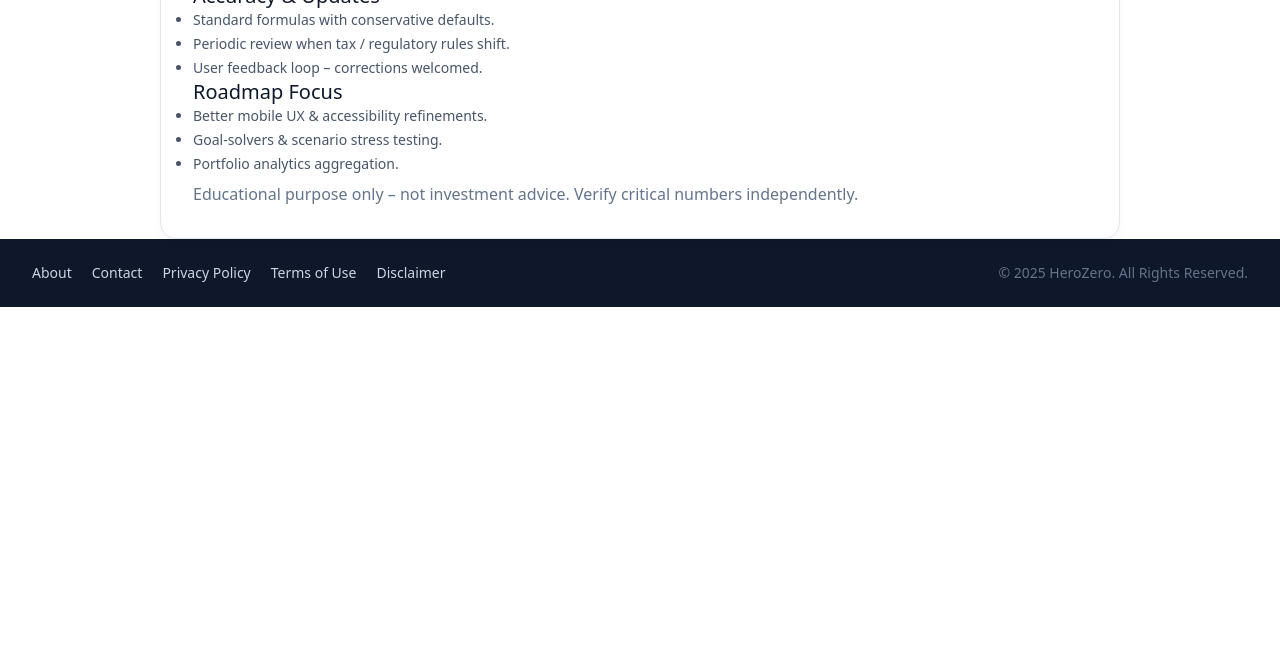
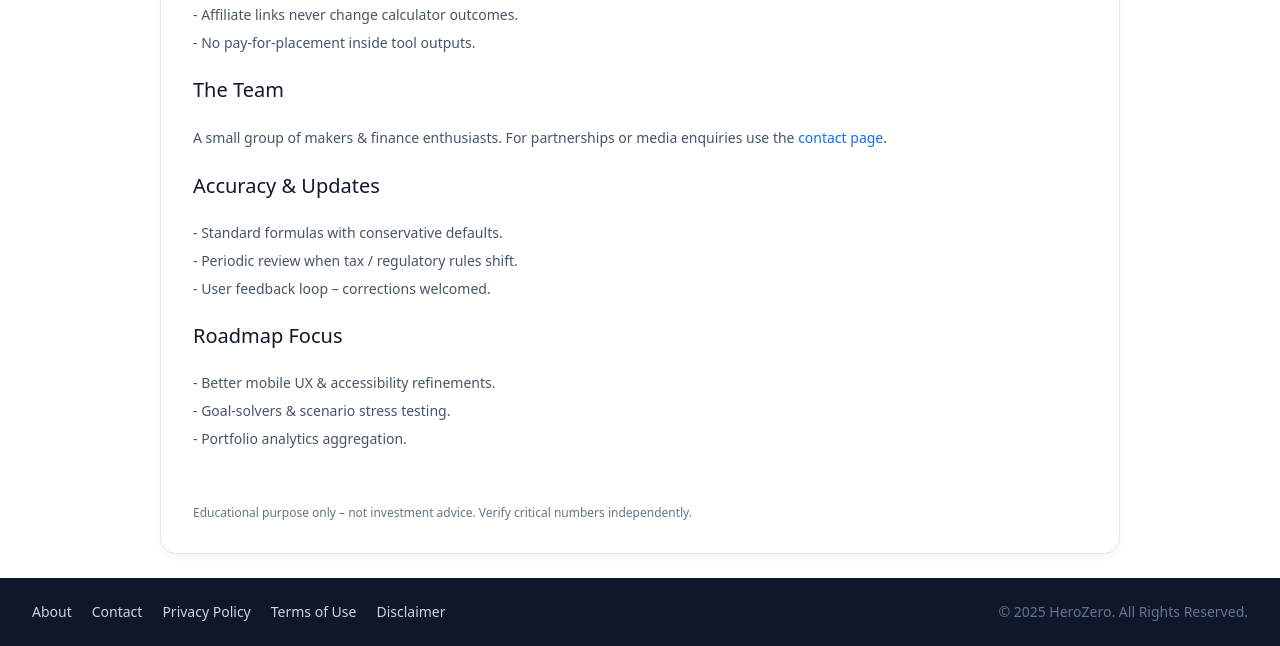
Before and after one commit to amistry3/herozero, a website: page pages/about.html in a window 1280 px wide. Shown: the part 618-1264 px from the top of the page. Before the commit the page ends 925 px from the top, so only its background shows below. Drawn offline with Linux system fonts and the light colour scheme.

Commit message:
Enhance About page content with improved clarity and structure

```diff
--- a/pages/about.html
+++ b/pages/about.html
@@ -55,34 +55,47 @@
         <section class="card-tw p-8 space-y-7">
           <div class="space-y-4 text-sm leading-relaxed">
             <p class="text-slate-600 dark:text-slate-400">We build simple, reliable calculators and guides so you can make better everyday financial decisions – from affordability checks to investment planning.</p>
+            <br/>
             <h2 class="text-xl font-bold text-slate-900 dark:text-slate-100">Mission</h2>
+            <br/>
             <p class="text-slate-600 dark:text-slate-400">Make useful financial tools accessible to everyone. We prioritise clarity, speed and realistic assumptions so outputs feel trustworthy and actionable.</p>
+            <br/>
             <h2 class="text-xl font-bold text-slate-900 dark:text-slate-100">Trust & Transparency</h2>
+            <br/>
             <p class="text-slate-600 dark:text-slate-400">The site is free. Revenue comes from display ads, limited affiliate links and occasional clearly labelled sponsorships. We never sell ranking or push unsuitable products.</p>
-            <ul class="list-disc pl-6 space-y-1 text-slate-600 dark:text-slate-400 text-sm">
-              <li>Sponsored content (if any) is marked.</li>
-              <li>Affiliate links never change calculator outcomes.</li>
-              <li>No pay‑for‑placement inside tool outputs.</li>
+            <br/>
+            <ul class="pl-6 space-y-2 text-slate-600 dark:text-slate-400 text-sm">
+              <li>- Sponsored content (if any) is marked.</li>
+              <li>- Affiliate links never change calculator outcomes.</li>
+              <li>- No pay‑for‑placement inside tool outputs.</li>
             </ul>
+            <br/>
             <h2 class="text-xl font-bold text-slate-900 dark:text-slate-100">The Team</h2>
+            <br/>
             <p class="text-slate-600 dark:text-slate-400">A small group of makers & finance enthusiasts. For partnerships or media enquiries use the <a href="/pages/contact.html" class="text-brand hover:underline">contact page</a>.</p>
+            <br/>
             <h2 class="text-xl font-bold text-slate-900 dark:text-slate-100">Accuracy & Updates</h2>
-            <ul class="list-disc pl-6 space-y-1 text-slate-600 dark:text-slate-400 text-sm">
-              <li>Standard formulas with conservative defaults.</li>
-              <li>Periodic review when tax / regulatory rules shift.</li>
-              <li>User feedback loop – corrections welcomed.</li>
+            <br/>
+            <ul class="pl-6 space-y-2 text-slate-600 dark:text-slate-400 text-sm">
+              <li>- Standard formulas with conservative defaults.</li>
+              <li>- Periodic review when tax / regulatory rules shift.</li>
+              <li>- User feedback loop – corrections welcomed.</li>
             </ul>
+            <br/>
             <h2 class="text-xl font-bold text-slate-900 dark:text-slate-100">Roadmap Focus</h2>
-            <ul class="list-disc pl-6 space-y-1 text-slate-600 dark:text-slate-400 text-sm">
-              <li>Better mobile UX & accessibility refinements.</li>
-              <li>Goal‑solvers & scenario stress testing.</li>
-              <li>Portfolio analytics aggregation.</li>
+            <br/>
+            <ul class="pl-6 space-y-2 text-slate-600 dark:text-slate-400 text-sm">
+              <li>- Better mobile UX & accessibility refinements.</li>
+              <li>- Goal‑solvers & scenario stress testing.</li>
+              <li>- Portfolio analytics aggregation.</li>
             </ul>
           </div>
-          <div class="mt-2 text-[11px] sm:text-xs text-slate-500 dark:text-slate-500">Educational purpose only – not investment advice. Verify critical numbers independently.</div>
+          <br/><br/>
+          <div class="mt-2 text-xs text-slate-500 dark:text-slate-500">Educational purpose only – not investment advice. Verify critical numbers independently.</div>
         </section>
       </article>
     </section>
+    <br/>
   </main>
   <footer class="bg-slate-900 text-slate-300 text-sm mt-auto">
     <div class="max-w-7xl mx-auto px-4 sm:px-6 lg:px-8 py-6 flex flex-col md:flex-row gap-4 md:items-center md:justify-between">
```
